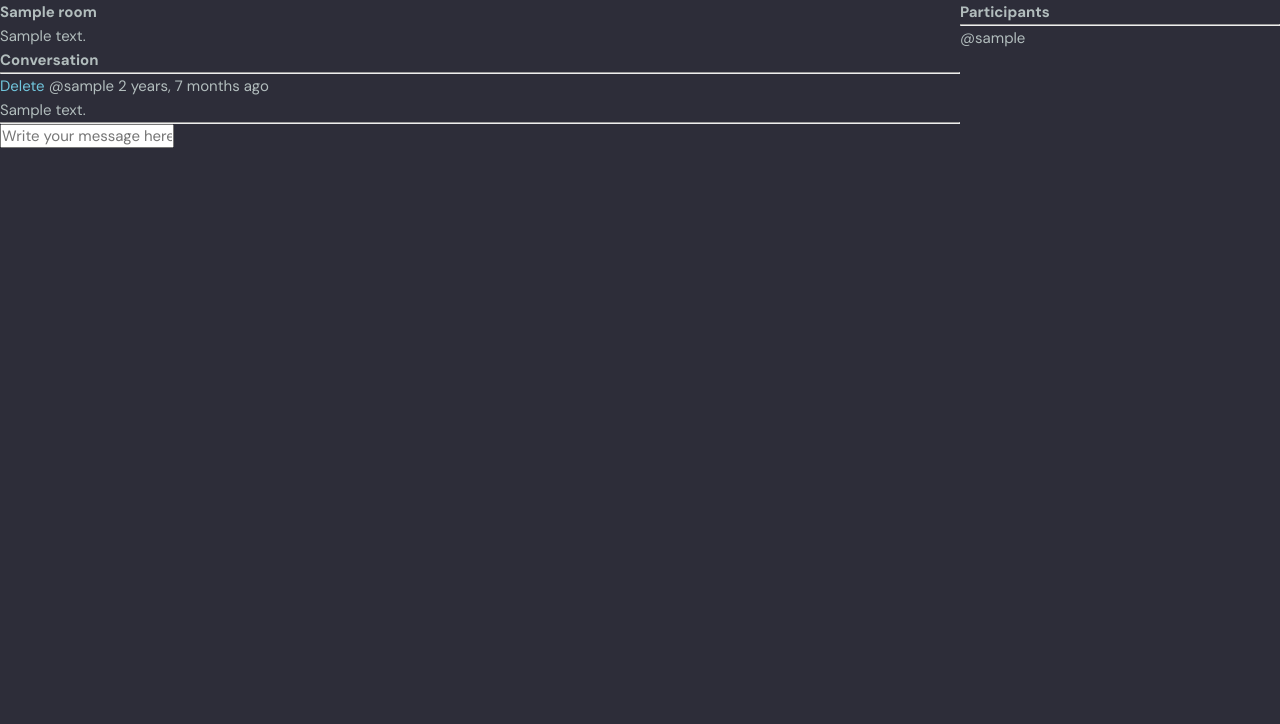
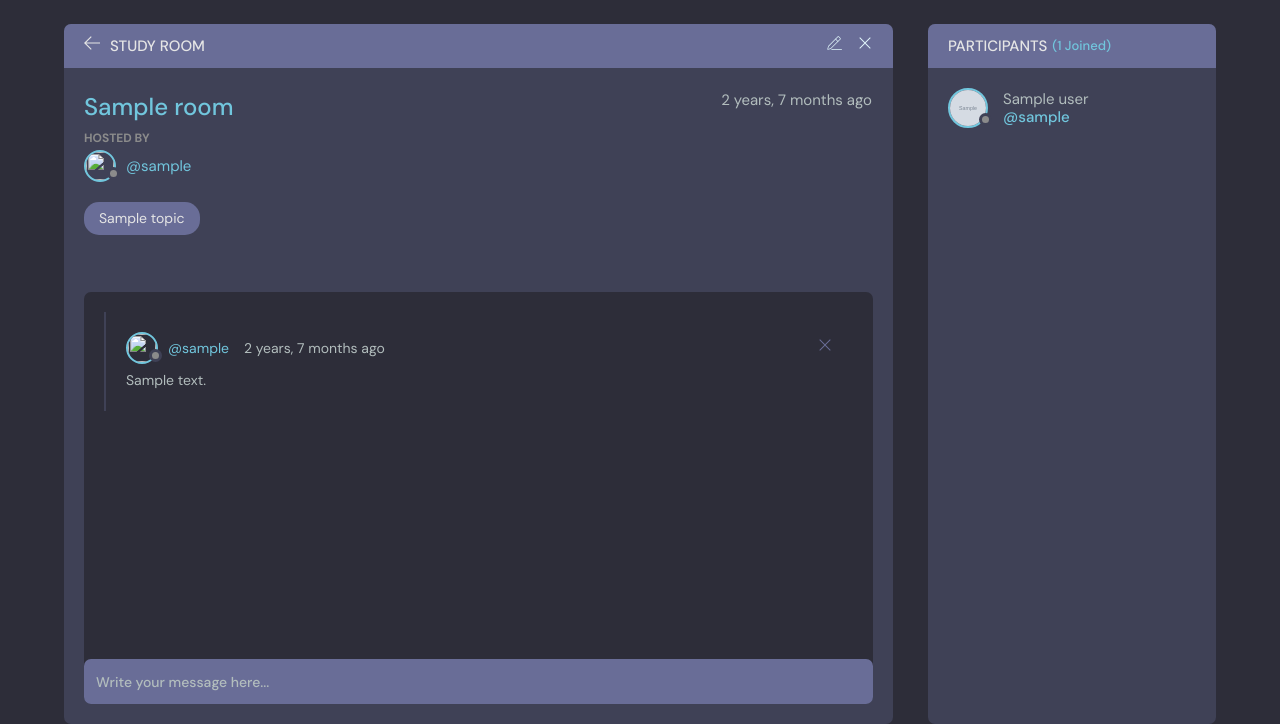
Before and after one commit to kema-ray/studybud, a Django app: template base/templates/base/room.html in a window 1280 px wide. Shown: the part 76-800 px from the top of the page. Run offline with Django 4.2, Linux system fonts and the light colour scheme; a user stored in the database is signed in; tables that the repository leaves empty hold one stand-in row (values such as "Sample post"); the template is opened without the code that fills it: values that come from a table or form of the project are taken from there, most other values are stand-ins (such as "Sample title", 1, 10 or a date in 2020); grey boxes marked "Sample" are stand-in pictures.

Commit message:
create a room template and add functionality

```diff
--- a/base/templates/base/profile.html
+++ b/base/templates/base/profile.html
@@ -16,7 +16,7 @@
           </div>
         </div>
         <div class="profile__info">
-          <h3>{{user.name}}</h3>
+          <h3>{{user.username}}</h3>
           <p>@{{user.username}}</p>
           {% if request.user == user %}
           <a href="{% url 'update-user' %}" class="btn btn--main btn--pill">Edit Profile</a>
--- a/base/templates/base/room.html
+++ b/base/templates/base/room.html
@@ -1,51 +1,145 @@
-{% extends 'main.html'%}
+{% extends 'main.html' %}
 
 {% block content %}
-<style>
-    .room-container{
-        display: grid;
-        grid-template-columns: 3fr 1fr;
-    }
-</style>
-<div class="room-container">
-    <div>
-        <h1>{{room.name}}</h1>
+<main class="profile-page layout layout--2">
+  <div class="container">
+    <!-- Room Start -->
+    <div class="room">
+      <div class="room__top">
+        <div class="room__topLeft">
+          <a href="{% url 'home' %}">
+            <svg version="1.1" xmlns="http://www.w3.org/2000/svg" width="32" height="32" viewBox="0 0 32 32">
+              <title>arrow-left</title>
+              <path
+                d="M13.723 2.286l-13.723 13.714 13.719 13.714 1.616-1.611-10.96-10.96h27.625v-2.286h-27.625l10.965-10.965-1.616-1.607z">
+              </path>
+            </svg>
+          </a>
+          <h3>Study Room</h3>
+        </div>
+        {% if room.host == request.user %}
+        <div class="room__topRight">
+          <a href="{% url 'update-room' room.id %}">
+            <svg enable-background="new 0 0 24 24" height="32" viewBox="0 0 24 24" width="32"
+              xmlns="http://www.w3.org/2000/svg">
+              <title>edit</title>
+              <g>
+                <path d="m23.5 22h-15c-.276 0-.5-.224-.5-.5s.224-.5.5-.5h15c.276 0 .5.224.5.5s-.224.5-.5.5z" />
+              </g>
+              <g>
+                <g>
+                  <path
+                    d="m2.5 22c-.131 0-.259-.052-.354-.146-.123-.123-.173-.3-.133-.468l1.09-4.625c.021-.09.067-.173.133-.239l14.143-14.143c.565-.566 1.554-.566 2.121 0l2.121 2.121c.283.283.439.66.439 1.061s-.156.778-.439 1.061l-14.142 14.141c-.065.066-.148.112-.239.133l-4.625 1.09c-.038.01-.077.014-.115.014zm1.544-4.873-.872 3.7 3.7-.872 14.042-14.041c.095-.095.146-.22.146-.354 0-.133-.052-.259-.146-.354l-2.121-2.121c-.19-.189-.518-.189-.707 0zm3.081 3.283h.01z" />
+                </g>
+                <g>
+                  <path
+                    d="m17.889 10.146c-.128 0-.256-.049-.354-.146l-3.535-3.536c-.195-.195-.195-.512 0-.707s.512-.195.707 0l3.536 3.536c.195.195.195.512 0 .707-.098.098-.226.146-.354.146z" />
+                </g>
+              </g>
+            </svg>
+          </a>
+          <a href="{% url 'delete-room' room.id %}">
+            <svg version="1.1" xmlns="http://www.w3.org/2000/svg" width="32" height="32" viewBox="0 0 32 32">
+              <title>remove</title>
+              <path
+                d="M27.314 6.019l-1.333-1.333-9.98 9.981-9.981-9.981-1.333 1.333 9.981 9.981-9.981 9.98 1.333 1.333 9.981-9.98 9.98 9.98 1.333-1.333-9.98-9.98 9.98-9.981z">
+              </path>
+            </svg>
+          </a>
+        </div>
+        {% endif %}
 
-        <p>{{room.description}}</p>
+      </div>
+      <div class="room__box scroll">
+        <div class="room__header scroll">
+          <div class="room__info">
+            <h3>{{room.name}}</h3>
+            <span>{{room.created|timesince}} ago</span>
+          </div>
+          <div class="room__hosted">
+            <p>Hosted By</p>
+            <a href="{% url 'user-profile' room.host.id %}" class="room__author">
+              <div class="avatar avatar--small">
+                <img src="{{room.host.avatar.url}}" />
+              </div>
+              <span>@{{room.host.username}}</span>
+            </a>
+          </div>
+          <!-- <div class="room__details">
+            Lorem ipsum dolor sit, amet consectetur adipisicing elit. Quasi, tenetur laudantium? Dicta repellendus
+            rerum consectetur, voluptatem repudiandae eum ea porro cupiditate provident nulla, deserunt, ab ipsum
+            corporis laboriosam deleniti molestias?
+          </div> -->
+          <span class="room__topics">{{room.topic}}</span>
+        </div>
 
-        <div class="comment-wrapper">
-            <h3>Conversation</h3>
-            <hr>
+        <div class="room__conversation">
+          <div class="threads scroll">
+
+
             {% for message in room_messages %}
-                <div>
+            <div class="thread">
+              <div class="thread__top">
+                <div class="thread__author">
+                  <a href="{% url 'user-profile' message.user.id %}" class="thread__authorInfo">
+                    <div class="avatar avatar--small">
+                      <img src="{{message.user.avatar.url}}" />
+                    </div>
+                    <span>@{{message.user.username}}</span>
+                  </a>
+                  <span class="thread__date">{{message.created|timesince}} ago</span>
+                </div>
+
                 {% if request.user == message.user %}
-                    <a href="{% url 'delete-message' message.id %}">Delete</a>
+                <a href="{% url 'delete-message' message.id %}">
+                  <div class="thread__delete">
+                    <svg version="1.1" xmlns="http://www.w3.org/2000/svg" width="32" height="32" viewBox="0 0 32 32">
+                      <title>remove</title>
+                      <path
+                        d="M27.314 6.019l-1.333-1.333-9.98 9.981-9.981-9.981-1.333 1.333 9.981 9.981-9.981 9.98 1.333 1.333 9.981-9.98 9.98 9.98 1.333-1.333-9.98-9.98 9.98-9.981z">
+                      </path>
+                    </svg>
+                  </div>
+                </a>
                 {% endif %}
-                    <small>@{{message.user}} {{message.created|timesince}} ago</small>
-                    <p>{{message.body}}</p>
-                    <hr>
+              </div>
+              <div class="thread__details">
+                {{message.body}}
+              </div>
             </div>
             {% endfor %}
           </div>
+        </div>
 
-        {% if request.user.is_authenticated %}
-        <div class="comment-form">
-            <form method="POST" action="">
+      </div>
+      <div class="room__message">
+        <form action="" method="POST">
           {% csrf_token %}
-                <input type="text" name="body" placeholder="Write your message here...">
+          <input name="body" placeholder="Write your message here..." />
         </form>
       </div>
-        {% endif %}
     </div>
-    <div>
-        <h3>Participants</h3>
-        <hr>
+    <!-- Room End -->
+
+    <!--   Start -->
+    <div class="participants">
+      <h3 class="participants__top">Participants <span>({{participants.count}} Joined)</span></h3>
+      <div class="participants__list scroll">
         {% for user in participants %}
-        <div>
-            <p>@{{user.username}}</p>
+        <a href="{%  url 'user-profile' user.id %}" class="participant">
+          <div class="avatar avatar--medium">
+            <img src="{{user.avatar.url}}" />
           </div>
+          <p>
+            {{user.name}}
+            <span>@{{user.username}}</span>
+          </p>
+        </a>
         {% endfor %}
-
       </div>
     </div>
-{% endblock content%}
+    <!--  End -->
+  </div>
+</main>
+<script src="script.js"></script>
+{% endblock content %}
```
Also changed, not shown: base/templates/base/room_old.html (added, +51 -0 lines). Lines whose indentation alone changed are shown as unchanged.
